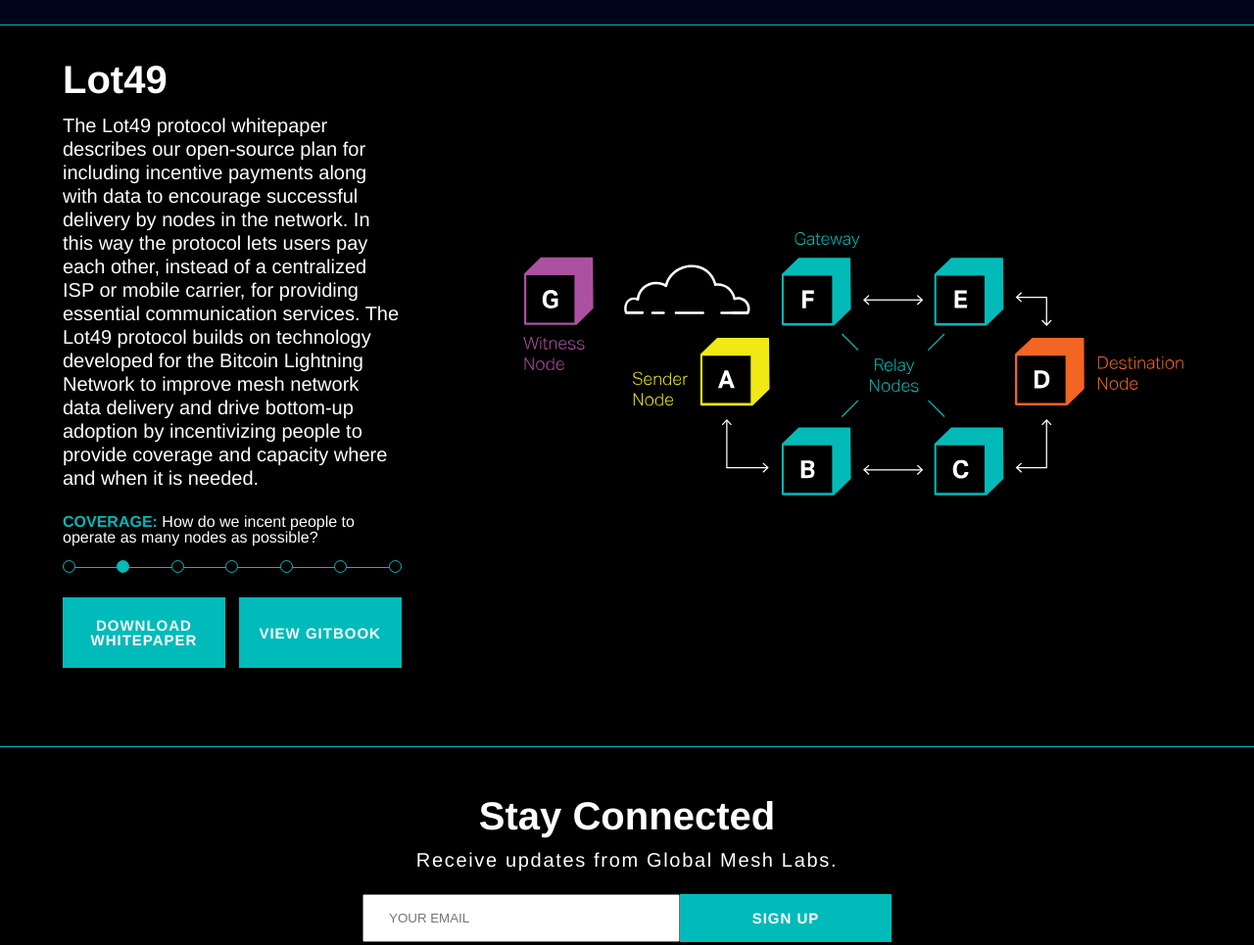
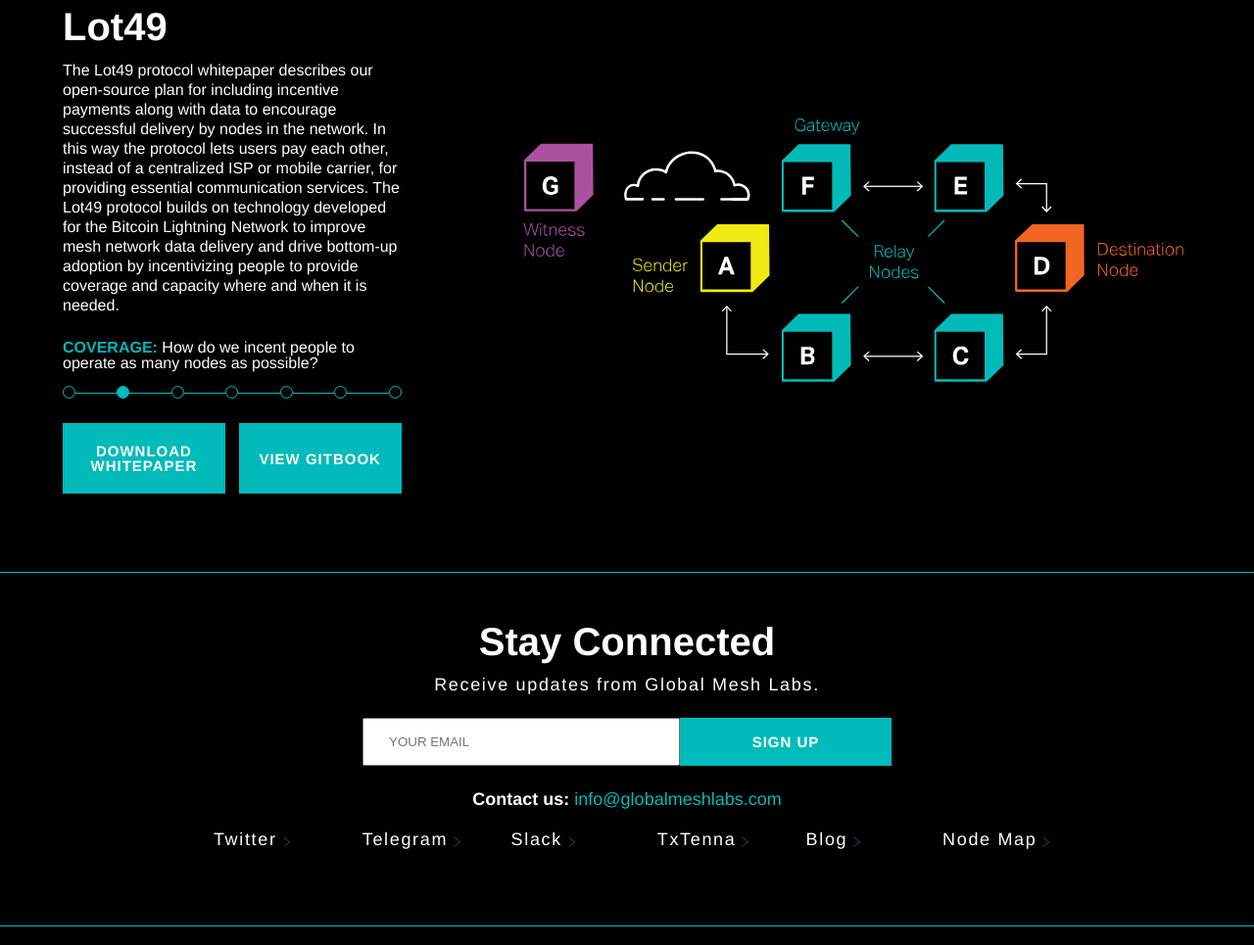
Before and after one commit to jarvisjohnson/gatsby-starter, a Gatsby site: page / in a window 1280 px wide. Shown: the part 548-1513 px from the top of the page at 98% size. Built offline with nearby package versions, Linux system fonts and the light colour scheme; Gatsby itself is replaced by a stand-in of ours; a web font is replaced by a local one.

Commit message:
Tons of updates

```diff
--- a/src/components/Footer.js
+++ b/src/components/Footer.js
@@ -13,7 +13,7 @@
       linkURL = Object.values(link)
       linkLabel = Object.keys(link);
         return <div className="cFooter-link-wrapper">
-                  <a className="cFooter-link white" href={linkURL}>{linkLabel}
+                  <a className="cFooter-link white" target="_blank" rel="noopener noreferrer" href={linkURL}>{linkLabel}
                     <img className="chevron-right" alt=">" src={chevron} />
                   </a>
                 </div>
--- a/src/scss/components/_footer.scss
+++ b/src/scss/components/_footer.scss
@@ -12,7 +12,7 @@
         font-family: $f-aktiv;
         font-weight: lighter;
         margin:15px 0;
-        font-size: 20px;
+        font-size: 18px;
         color: #FFFFFF;
         letter-spacing: 1.67px;
         text-align: center;
@@ -88,7 +88,7 @@
         a {
             font-family: $f-aktiv;
             font-weight: lighter;
-            font-size: 20px;
+            font-size: 18px;
             letter-spacing: 1.67px;
             white-space: nowrap;
             @media (max-width: 1024px) {
@@ -114,7 +114,7 @@
             text-decoration: none;
             @extend .animatable;
             letter-spacing: 0;
-            font-size:20px;
+            font-size:18px;
             font-weight: lighter;
             &:hover {
                 color: $c-white;
@@ -132,7 +132,7 @@
             line-height: 0.8;
             transition: 0.3s ease-in-out;
             letter-spacing: 1.67px;
-            font-size: 20px;
+            font-size: 18px;
             &:hover {
                 color: $c-teal;
             }
@@ -167,7 +167,7 @@
     &-subtext {
         margin:10px 0  25px 0;
         font-weight: bold;
-        font-size: 20px;
+        font-size: 18px;
         @media (max-width: 1024px) {
             font-size:16px;
             .cFooter-link{
--- a/src/scss/components/_homeheader.scss
+++ b/src/scss/components/_homeheader.scss
@@ -38,10 +38,10 @@
   }
   &-subtitle {
     width: 30%;
-    font-size: 20px;
+    font-size: 16px;
     font-family: $f-freight;
     font-weight: 100;
-    font-size: 20px;
+    font-size: 16px;
     color: $c-white;;
     letter-spacing: 0;
     @extend .f-text;
--- a/src/scss/components/_navbar.scss
+++ b/src/scss/components/_navbar.scss
@@ -51,7 +51,7 @@
         margin:0 25px;
         @extend .aktiv;
         @extend .animatable;
-        font-size: 20px;
+        font-size: 18px;
         color: $c-teal;;
         letter-spacing: 0;
         text-align: center;
--- a/src/scss/components/_page.scss
+++ b/src/scss/components/_page.scss
@@ -14,8 +14,8 @@
     }
     &-content{
         margin-top:35px;
-        font-size: 20px;
-        line-height: 26px;
+        font-size: 16px;
+        line-height: 20px;
         font-family: $f-aktiv;
         font-weight: lighter;
         a {
--- a/src/scss/index.scss
+++ b/src/scss/index.scss
@@ -20,8 +20,8 @@
 .f-text {
     font-family: $f-freight;
     font-weight: lighter;
-    font-size: 20px;
-    line-height: 24px;
+    font-size: 16px;
+    line-height: 20px;
     letter-spacing: 0;
 }
 @import 'components/navbar';
```
